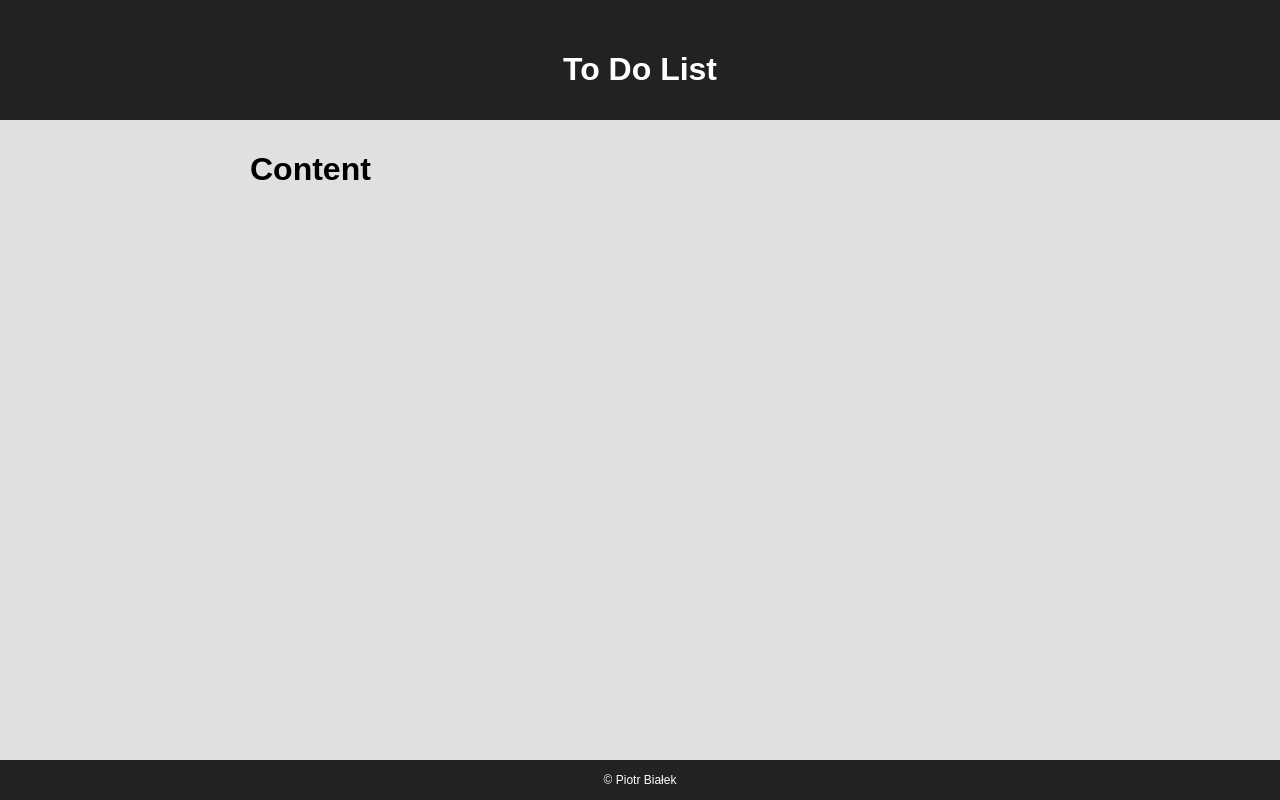
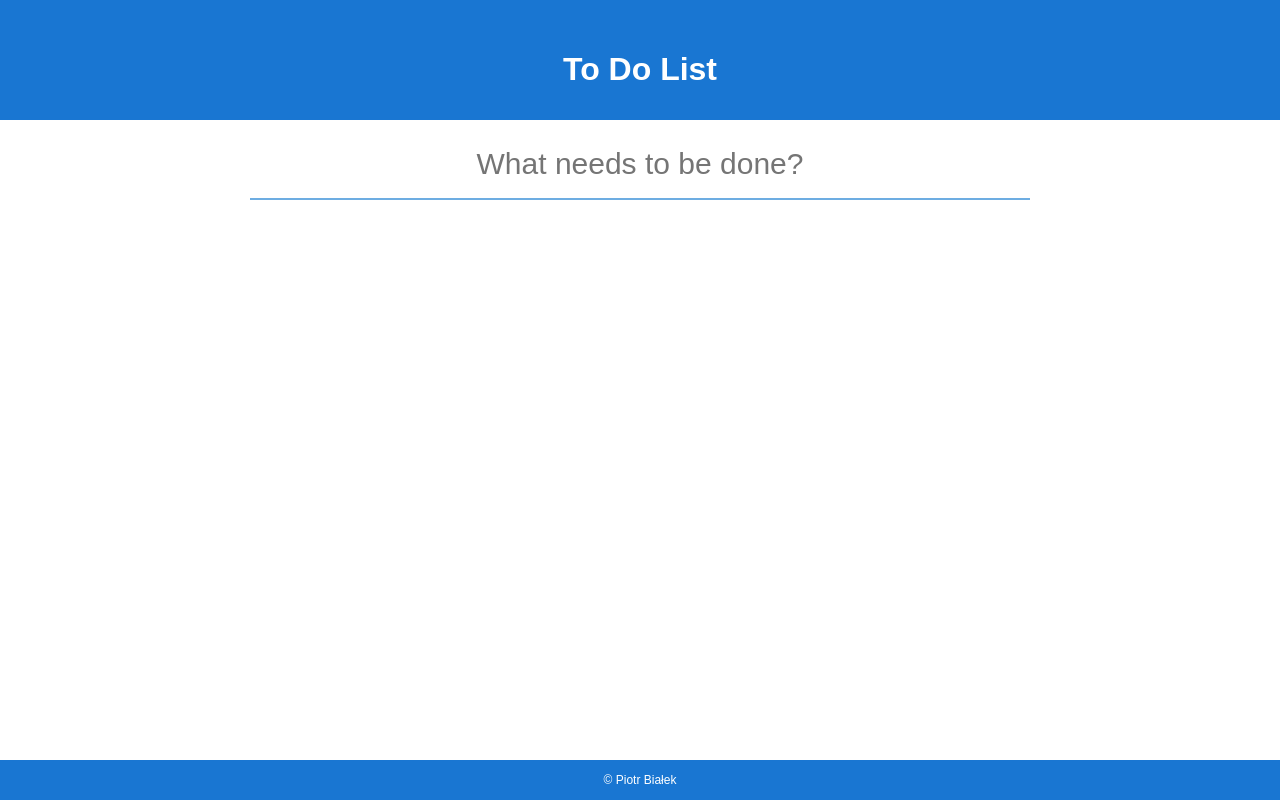
Before and after one commit to whitcik/to-do-list, a React app: page / in a window 1280 px wide. Built offline with nearby package versions, Linux system fonts and the light colour scheme.

Commit message:
Added component ToDoInput

```diff
--- a/src/components/Content/Content.js
+++ b/src/components/Content/Content.js
@@ -1,11 +1,12 @@
 import React from 'react';
 import './Content.scss';
+import ToDoInput from './ToDoInput';
 
 const Content = () => {
   return (
     <div className="content">
       <div className="container">
-        <h1>Content</h1>
+        <ToDoInput />
       </div>
     </div>
   );
--- a/src/components/Content/Content.scss
+++ b/src/components/Content/Content.scss
@@ -1,7 +1,41 @@
 @import "../../constants/SCSSVariables.scss";
+
+@keyframes modalAnimate {
+  0%   {
+    opacity: 0;
+    transform: scale(0);
+  }
+  50% {
+    transform: scale(1.3);
+  }
+  100% {
+    opacity: 1;
+    transform: scale(1);
+  }
+}
 
 .content {
   height: calc(100vh - #{$headerHeight} - #{$footerHeight});
   width: 100%;
   overflow: auto;
+  .to-do-input {
+    animation: modalAnimate 0.3s;
+    .input {
+      border: 0;
+      border-bottom: 2px solid #6dade2;
+      width: 100%;
+      font-size: 30px;
+      line-height: 35px;
+      height: 70px;
+      text-align: center;
+      padding: 10px;
+      background: transparent;
+      color: #BBDEFB;
+      &:focus {
+        outline: 0;
+        color: #6dade2;
+        border-color: #1976D2;
+      }
+    }
+  }
 }
--- /dev/null
+++ b/src/components/Content/ToDoInput.js
@@ -0,0 +1,42 @@
+import React, { PureComponent } from 'react';
+import { ENTER_KEY_CODE } from 'constants/keyCodes';
+
+class ToDoInput extends PureComponent {
+  constructor() {
+    super();
+
+    this.state = {
+      value: ''
+    };
+  }
+
+  handleEnter = (e) => {
+    const { value } = this.state;
+    if (e.key === ENTER_KEY_CODE && value.length) {
+      console.log('Action', this.state.value);
+    }
+  }
+
+  handleChange = (e) => {
+    this.setState({
+      value: e.target.value
+    })
+  }
+
+  render() {
+    return (
+      <div className="to-do-input">
+        <input
+          className="input"
+          onChange={this.handleChange}
+          onKeyPress={this.handleEnter}
+          value={this.state.value}
+          type="text"
+          name="todo"
+          placeholder="What needs to be done?" />
+      </div>
+    );
+  }
+}
+
+export default ToDoInput;
--- a/src/components/Footer/Footer.scss
+++ b/src/components/Footer/Footer.scss
@@ -1,7 +1,7 @@
 @import "../../constants/SCSSVariables.scss";
 
 .footer {
-  background-color: #222;
+  background-color: $appColor;
   color: #fff;
   text-align: center;
   height: $footerHeight;
--- a/src/components/Header/Header.scss
+++ b/src/components/Header/Header.scss
@@ -1,7 +1,7 @@
 @import "../../constants/SCSSVariables.scss";
 
 .header {
-  background-color: #222;
+  background-color: $appColor;
   padding: 20px;
   color: #fff;
   text-align: center;
--- a/src/constants/SCSSVariables.scss
+++ b/src/constants/SCSSVariables.scss
@@ -1,2 +1,3 @@
 $headerHeight: 120px;
 $footerHeight: 40px;
+$appColor: #1976D2;
--- /dev/null
+++ b/src/constants/keyCodes.js
@@ -0,0 +1 @@
+export const ENTER_KEY_CODE = 'Enter';
--- a/src/index.scss
+++ b/src/index.scss
@@ -5,5 +5,5 @@ body {
   margin: 0;
   padding: 0;
   font-family: sans-serif;
-  background-color: #e0e0e0;
+  background-color: #fff;
 }
```
